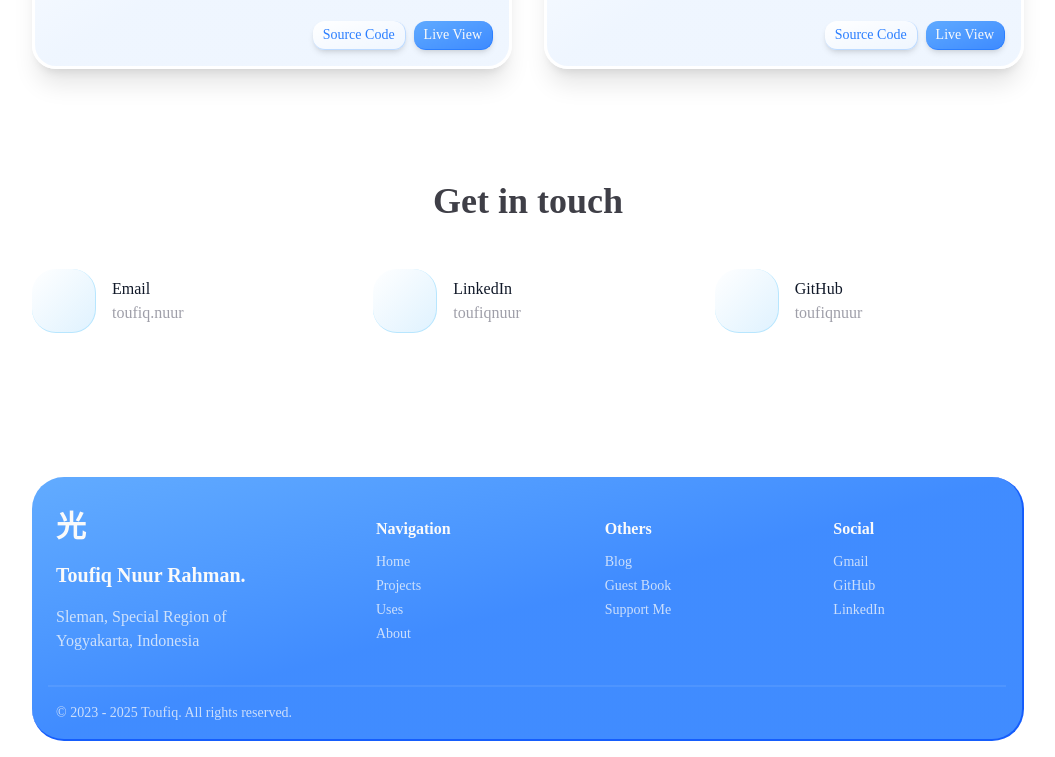
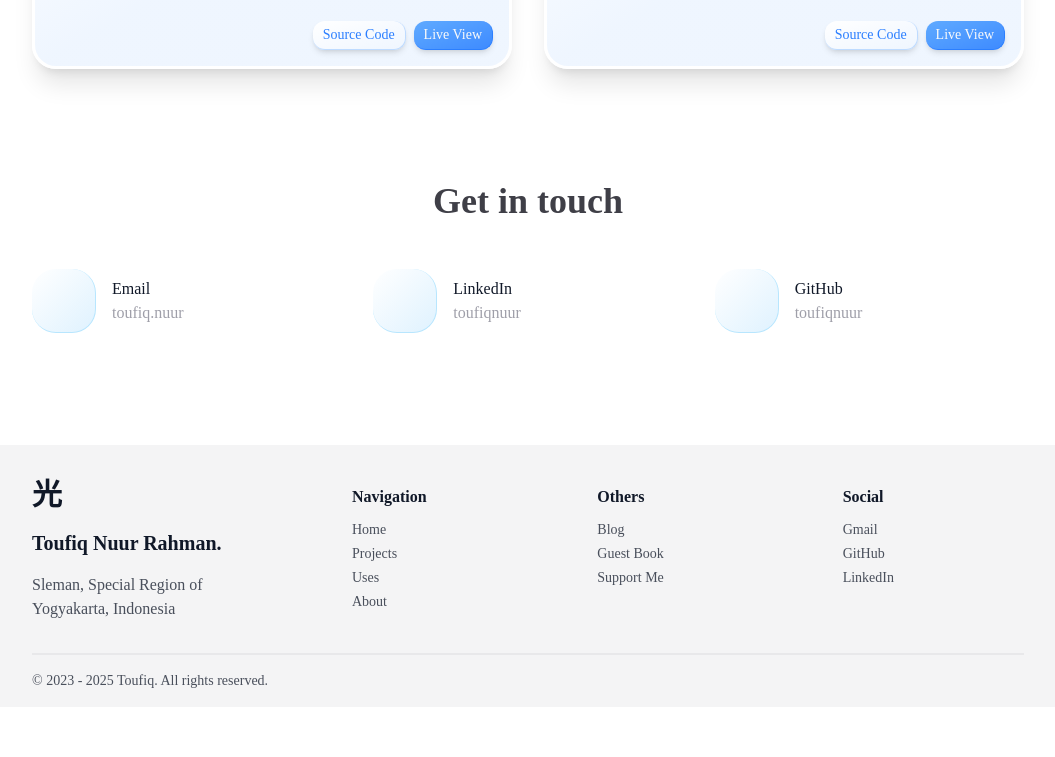
Before and after one commit to toufiqnuur/tnoer, an Astro site: page / in a window 1280 px wide. Shown: the part 1603-2360 px from the top of the page, without its empty margins (112-1167 px from the left). After the commit the page ends 2310 px from the top, so only its background shows below. Built offline with nearby package versions, Linux system fonts and the light colour scheme; Astro itself is replaced by a stand-in of ours; what @iconify/tailwind4 would draw is missing.

Commit message:
style: make footer flatten

```diff
--- a/src/components/Footer.astro
+++ b/src/components/Footer.astro
@@ -54,11 +54,9 @@ const otherLinks = [
 ]
 ---
 
-<footer class="container mt-12 pt-8 pb-4">
-	<div
-		class="to-blue-white rounded-4xl border-r-2 border-b-2 border-blue-600 bg-gradient-to-tl from-blue-500/90 from-50% to-blue-400/90 text-zinc-50 dark:border-blue-700 dark:from-blue-700/75 dark:to-blue-600/75"
-	>
-		<div class="flex flex-col gap-8 px-6 py-8 md:flex-row md:items-center md:gap-32">
+<footer class="mt-12 bg-zinc-100 dark:bg-zinc-950/25">
+	<div class="container">
+		<div class="flex flex-col gap-8 py-8 md:flex-row md:items-center md:gap-32">
 			<div>
 				<div class="text-3xl font-bold">光</div>
 				<div class="mt-4 text-xl font-semibold">Toufiq Nuur Rahman.</div>
@@ -117,7 +115,9 @@ const otherLinks = [
 				</div>
 			</div>
 		</div>
-		<div class="mx-4 border-t-2 border-white/10 px-2 py-4 text-sm font-medium opacity-75">
+		<div
+			class="border-t-2 border-zinc-200 py-4 text-sm font-medium opacity-75 dark:border-white/10"
+		>
 			&copy; 2023 - {currentYear} Toufiq. All rights reserved.
 		</div>
 	</div>
```
